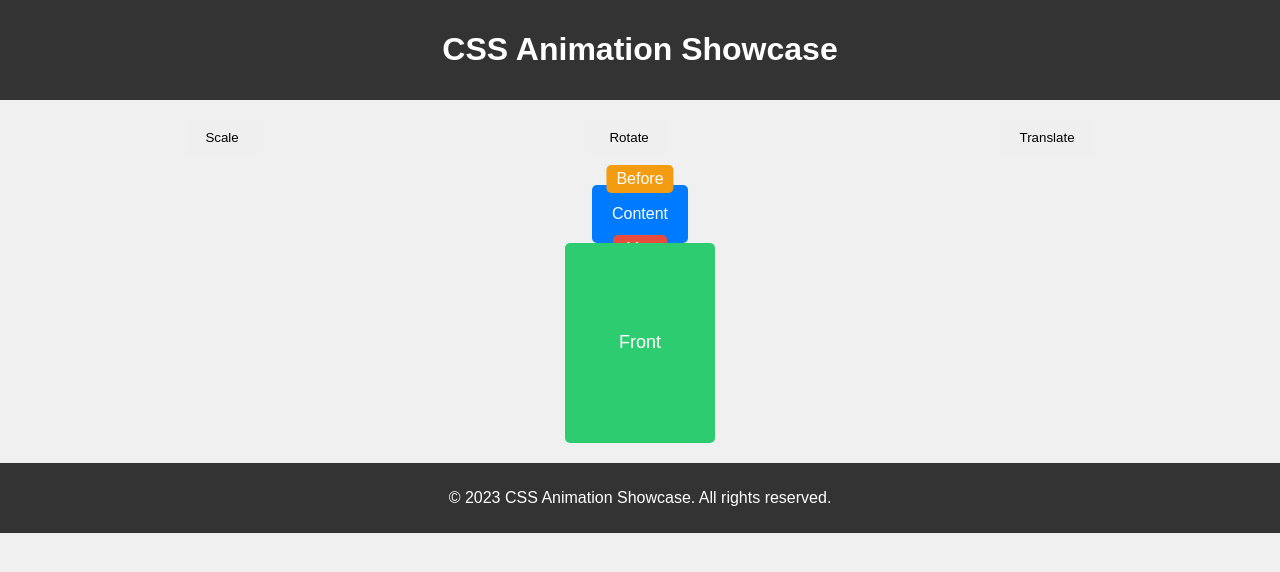
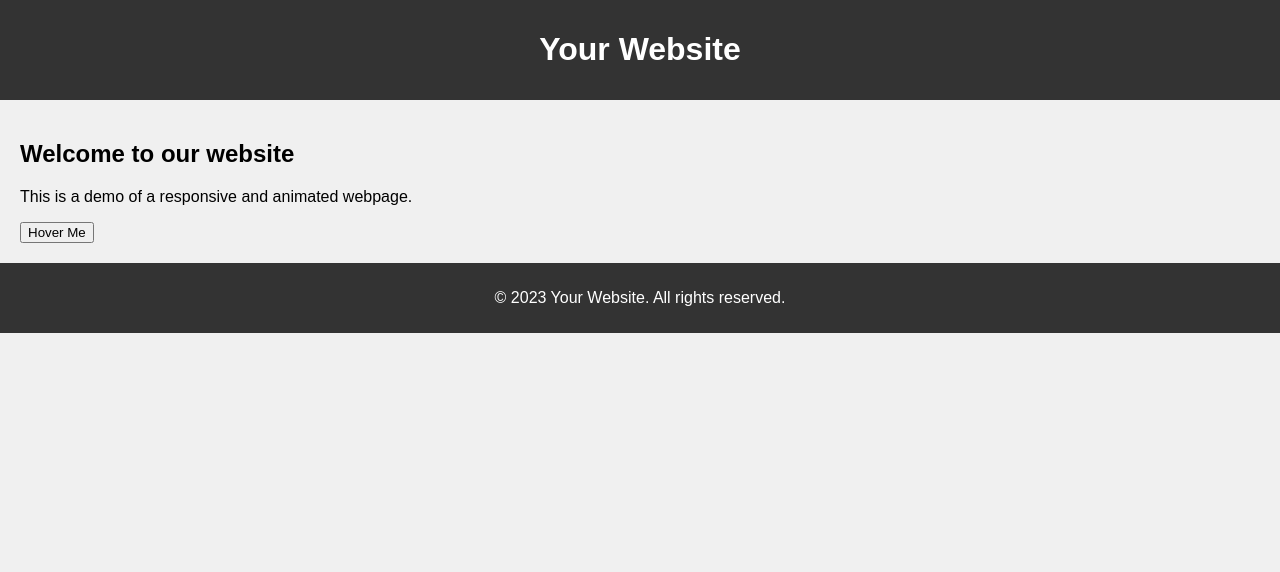
Before and after one commit to kannan76/CSS-Task, a plain HTML site: page index.html in a window 1280 px wide. Drawn offline with Linux system fonts and the light colour scheme.

Commit message:
Add files via upload

```diff
--- a/index.html
+++ b/index.html
@@ -4,34 +4,21 @@
     <meta charset="UTF-8">
     <meta name="viewport" content="width=device-width, initial-scale=1.0">
     <link rel="stylesheet" href="styles.css">
-    <title>CSS Animation Showcase</title>
+    <title>Responsive Animated Webpage</title>
 </head>
 <body>
     <header>
-        <h1>CSS Animation Showcase</h1>
+        <h1>Your Website</h1>
     </header>
     <main>
-        <section class="interactive-section">
-            <button class="btn-scale">Scale</button>
-            <button class="btn-rotate">Rotate</button>
-            <button class="btn-translate">Translate</button>
-        </section>
-
-        <section class="pseudo-elements-section">
-            <div class="box">Content</div>
-        </section>
-
-        <section class="3d-section">
-            <div class="card">
-                <div class="card-inner">
-                    <div class="card-front">Front</div>
-                    <div class="card-back">Back</div>
-                </div>
-            </div>
+        <section class="content">
+            <h2>Welcome to our website</h2>
+            <p>This is a demo of a responsive and animated webpage.</p>
+            <button class="animated-button">Hover Me</button>
         </section>
     </main>
     <footer>
-        <p>&copy; 2023 CSS Animation Showcase. All rights reserved.</p>
+        <p>&copy; 2023 Your Website. All rights reserved.</p>
     </footer>
 </body>
 </html>
```
